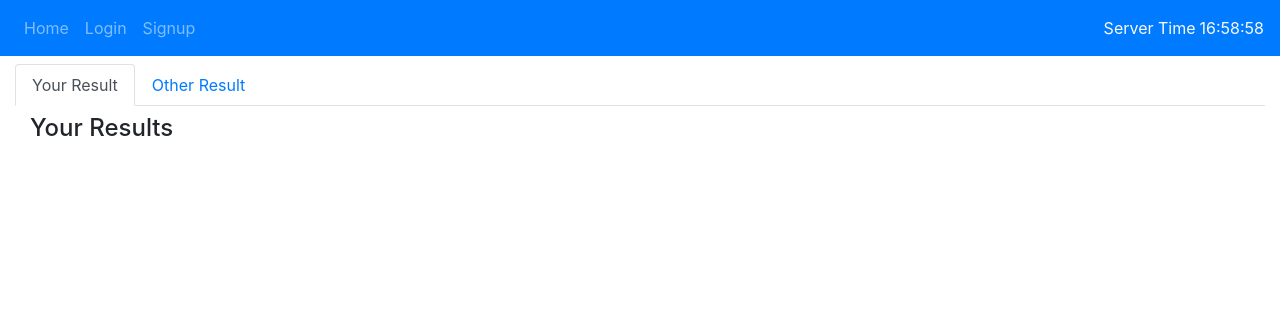
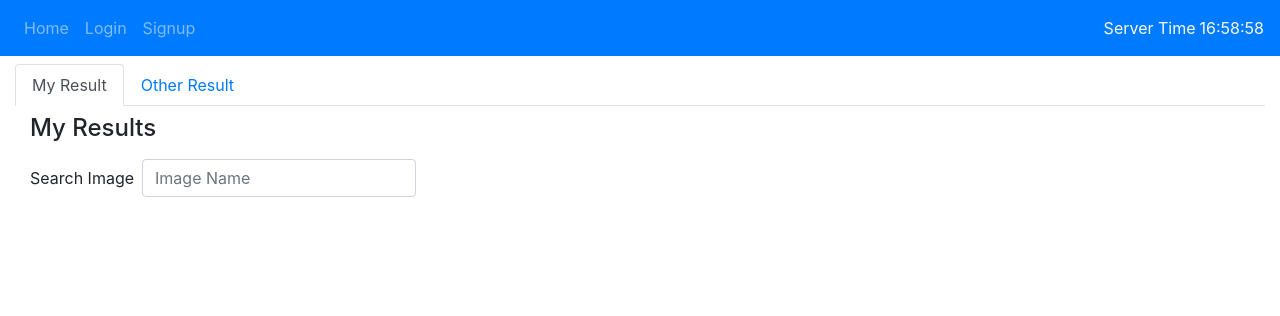
Before and after one commit to stevenandry/innotate, a Python web app: template templates/result.html in a window 1280 px wide. Shown: the top 316 px of the page. Run offline with Jinja, Linux system fonts and the light colour scheme; the template is opened without the code that fills it, so the values that code supplies are empty; some libraries are stand-ins or nearby versions.

Commit message:
Result page now working

```diff
--- a/templates/result.html
+++ b/templates/result.html
@@ -42,76 +42,66 @@
 		{% for annotator in annotatorlist %}
 		<li class="annotatorclass">{{annotator}}</li>
 		{% endfor %}
-		{% for annotateindex in annotateindexlist %}
-		<li class="annotateindexclass">{{annotateindex}}</li>
-		{% endfor %}
-		{% for annotationid in annotationidlist %}
-		<li class="annotationidclass">{{annotationid}}</li>
-		{% endfor %}
 	</ul>
 	<div hidden id="listimages">
 	</div>
 </head>
 
-<body onload="loadyourresult()">
+<body>
 
 	<ul class="nav nav-tabs">
 		<li class="nav-item">
-			<a href="#yourresult" class="nav-link active" data-toggle="tab">Your Result</a>
+			<a href="#yourresult" class="nav-link active" data-toggle="tab">My Result</a>
 		</li>
 		<li class="nav-item">
 			<a href="#otherresult" class="nav-link" data-toggle="tab">Other Result</a>
 		</li>
 	</ul>
+
 	<img hidden id="images10.jpg" src="static/images/images10.jpg" class="mb-3 mr-3 hvr-grow" width=300 height=300>
+
 	<div class="tab-content">
 		<div class="tab-pane fade show active container-fluid" id="yourresult">
-			<h4 class="mt-2 mb-3">Your Results</h4>
+			<h4 class="mt-2 mb-3">My Results</h4>
+			<form class="form-inline mb-3" role="form">
+				<div class="form-group row container-fluid">
+					<label for="imagesearchbar" class="mr-2">Search Image</label>
+					<input class="form-control input-sm" type="text" placeholder="Image Name" id="imagesearchbar">
+				</div>
+			</form>
+			<img class="loader" src="static/loadinggif.gif" width=50 height=50
+				style="position:absolute;text-align: center;z-index: 2;top:380px;left:670px">
 			<div id="yourresultlist">
-			<!-- <img src="static/images/images10.jpg" style="border-style: solid;border-width: 5px;" class="mb-3 mr-3 hvr-border-fade" width=300 height=300> -->
-		<!-- <div class="row">
-			<div class="col-1">
-			<div style="position:relative">
-				<img src="static/images/images10.jpg" class="mb-3 mr-3 hvr-grow" width=300 height=300>
+			</div>
+
+			<!-- <div style="position:relative;float:left">
+				<img src="static/images/images10.jpg" class="mb-3 mr-3" width=300 height=300>
 				<svg class="hvr-fade" id="svgovercanvas" style="position:absolute;left: 0px; top:0px;z-index: 2;cursor:pointer"
                 width=300 height=300>
 					<rect x="0" y="0" width="50" height="50" fill="red" stroke="red" stroke-width="4"/>'
 				</svg>
 			</div>
-			</div>
-			<div class="col-2">
-			<div style="position:relative">
-				<img src="static/images/images10.jpg" class="mb-3 mr-3 hvr-grow" width=300 height=300>
+			<div style="position:relative;float:left">
+				<img src="static/images/images10.jpg" class="mb-3 mr-3" width=300 height=300>
 				<svg class="hvr-fade" id="svgovercanvas" style="position:absolute;left: 0px; top:0px;z-index: 2;cursor:pointer"
                 width=300 height=300>
 					<rect x="0" y="0" width="50" height="50" fill="red" stroke="red" stroke-width="4"/>'
 				</svg>
+			</div> -->
+
+		</div>
+		<div class="tab-pane fade container-fluid" id="otherresult">
+			<h4 class="mt-2">Other Results</h4>
+			<form class="form-inline mb-2" role="form">
+				<div class="form-group row container-fluid">
+						<label for="selectusername" class="mr-2">Select Username </label>
+						<select class="form-control mr-2" id="selectusername">
+						</select>
+				</div>
+			</form>
+			<button class="btn btn-primary mb-3" onclick="selectusername()">Select</button>
+			<div id="otherresultlist">
 			</div>
-			</div>
-		</div> -->
-				<!-- <svg width="300" height="300" style="cursor:pointer" class="mr-3 mb-3 hvr-grow">
-					<image xlink:href="static/images/images1.jpeg" width="300" height="300" x="0" y="0" />
-				</svg>
-				<svg width="300" height="300" style="cursor:pointer" class="mr-3 mb-3 hvr-grow">
-					<image xlink:href="static/images/images1.jpeg" width="300" height="300" x="0" y="0" />
-				</svg>
-				<svg width="300" height="300" style="cursor:pointer" class="mr-3 mb-3 hvr-grow">
-					<image xlink:href="static/images/images1.jpeg" width="300" height="300" x="0" y="0" />
-				</svg>
-				<svg width="300" height="300" style="cursor:pointer" class="mr-3 mb-3 hvr-grow">
-					<image xlink:href="static/images/images1.jpeg" width="300" height="300" x="0" y="0" />
-				</svg> -->
-				<!-- <img src="static/images/images (2).jpeg" onclick="alerttest()" class="mb-3 mr-3 hvr-grow" width=300 height=300>
-
-			<img src="static/images/images (2).jpeg" class="mb-3 mr-3 hvr-grow" width=300 height=300>
-			<img src="static/images/images (2).jpeg" class="mb-3 mr-3 hvr-grow" width=300 height=300>
-			<img src="static/images/images (2).jpeg" class="mb-3 mr-3 hvr-grow" width=300 height=300>
-			<img src="static/images/images (2).jpeg" class="mb-3 mr-3 hvr-grow" width=300 height=300> -->
-			</div>
-		</div>
-		<div class="tab-pane fade" id="otherresult">
-			<h4 class="mt-2">Other Results</h4>
-
 		</div>
 	</div>
 	<!-- <script src=" {{ url_for('static', filename='ramda.js') }}"></script> -->
```
